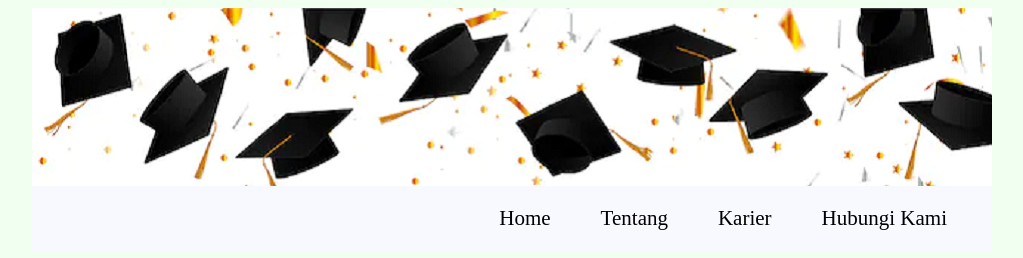
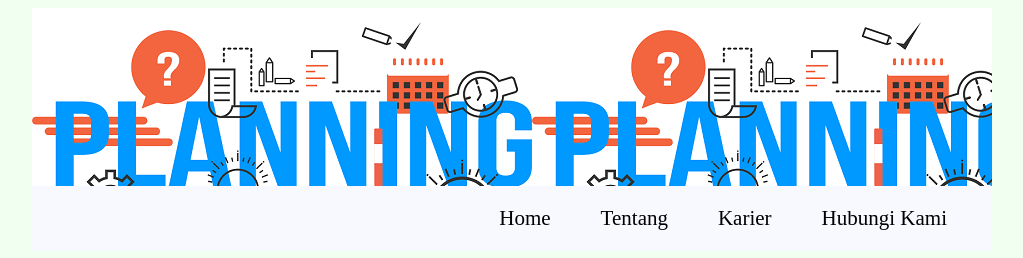
Before and after one commit to adhi-s-r/asuransi2, a plain HTML site: page index.html in a window 1280 px wide. Shown: the top 258 px of the page, without its empty margins (128-1151 px from the left). Drawn offline with Linux system fonts and the light colour scheme.

Commit message:
Update stylesheet.css

```diff
--- a/stylesheet.css
+++ b/stylesheet.css
@@ -11,7 +11,7 @@ body {
 .header {
   height : 178px;
   width : 960px;
-  background-image: url("./Image/Pendidikan header.png");
+  background-image: url("Image/Perencanaan.png");
 }
 
 .menu {
```
